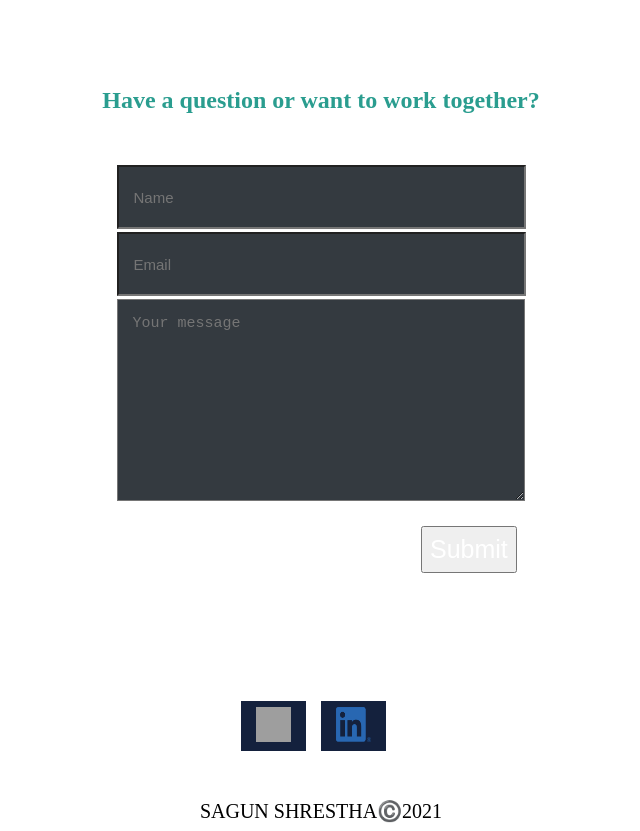
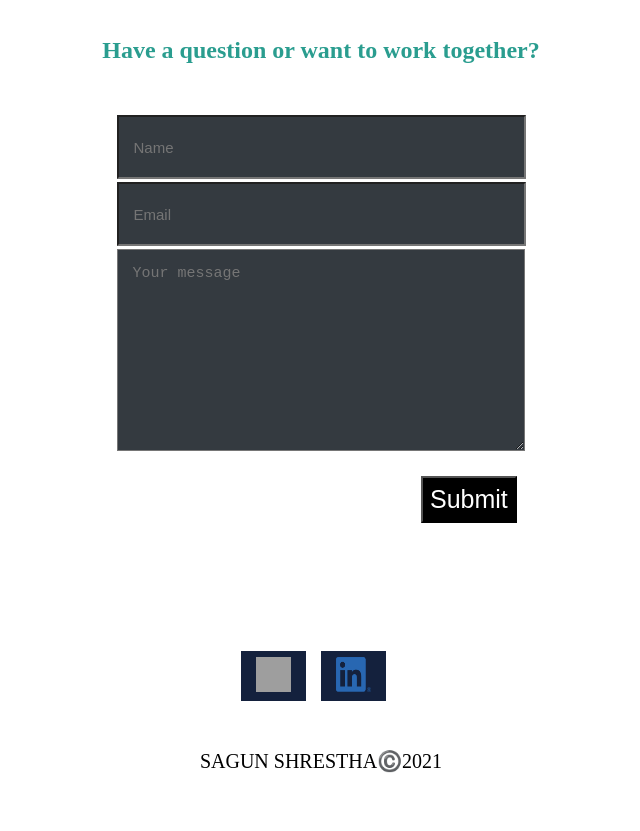
Before and after one commit to slavdefense/Sagun-Shrestha, a React (Create React App) app: page / in a window 1280 px wide. Shown: the part 3560-4391 px from the top of the page, without its empty margins (319-959 px from the left). After the commit the page ends 4341 px from the top, so only its background shows below. Built offline with nearby package versions, Linux system fonts and the light colour scheme; grey boxes are pictures that could not be loaded; a web font is replaced by a local one.

Commit message:
Define Scroll offset on links

```diff
--- a/src/Components/Navbar/Navbar-components.css
+++ b/src/Components/Navbar/Navbar-components.css
@@ -11,6 +11,9 @@
   z-index: 9;
   position: fixed;
   background-color: red;
+  background-color: #ff006e;
+  background-color: #bdb2ff;
+  background-color: #6a040f;
 }
 
 .navbar.active {
@@ -20,6 +23,7 @@
   font-size: larger;
   color: #d00000;
   color: #ff006e;
+
 
   text-decoration: none;
   background-color: none;
--- a/src/Components/Navbar/Navbar-components.jsx
+++ b/src/Components/Navbar/Navbar-components.jsx
@@ -24,8 +24,8 @@ const Navbar = ({ navComponents }) => {
               to={components.name}
               spy={true}
               smooth={true}
-              offset={50}
-              duration={500}
+              offset={0}
+              duration={2000}
               className="navbarspan"
               key={idx}
             >
--- a/src/Pages/Contact/Contact.css
+++ b/src/Pages/Contact/Contact.css
@@ -1,5 +1,5 @@
 .contact-container {
-  margin-top: 120px;
+  margin-top: 70px;
 }
 
 .form-input-contact {
@@ -45,6 +45,7 @@
   margin-top: 1em;
   padding: 7px;
   font-size: 25px;
+  background-color:black
 }
 
 .submit-button:hover {
--- a/src/Pages/Work/Backlog/Backlog.jsx
+++ b/src/Pages/Work/Backlog/Backlog.jsx
@@ -39,7 +39,7 @@ const BackLog = () => {
         <div className="backlog-img">
           {/* <img src='/backlog-img.png' alt="" /> */}
           <video className="video" autoPlay muted loop>
-            <source src="/" type="video/mp4"></source>
+            <source src="/backlog.mp4" type="video/mp4"></source>
           </video>
         </div>
       </div>
```
Also changed, not shown: 1 other file (tests, documents, lock files or other folders).
